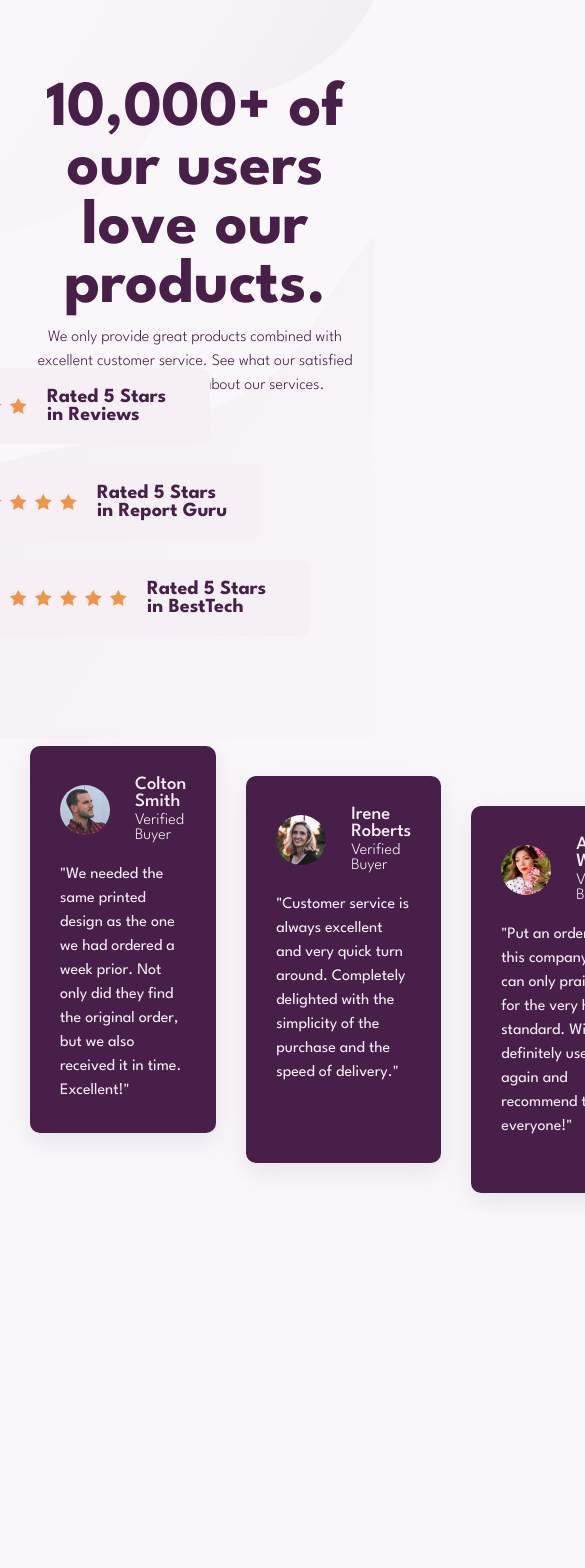
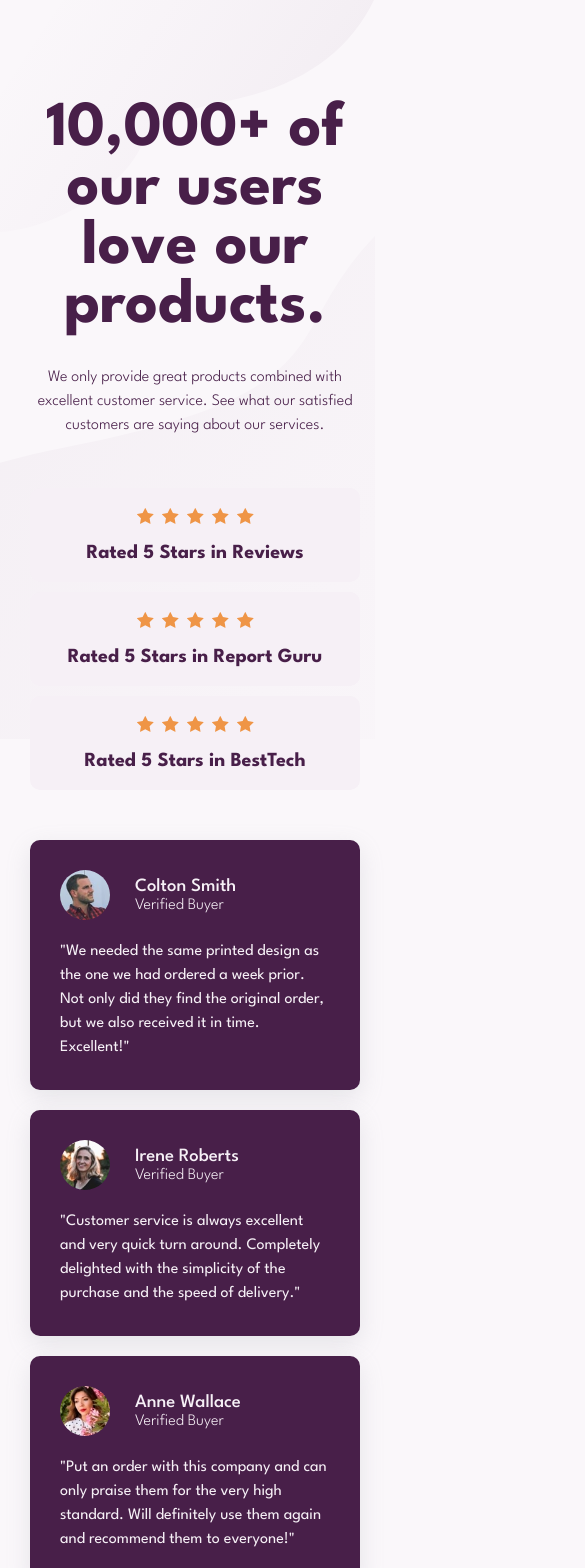
Before and after one commit to sparklaunch/Social-Proof-Section, a Next.js app: page / in a window 390 px wide. Shown: the top 1568 px of the page, 585 px wide, since content can reach past the window. Before the commit the page ends 1213 px from the top, so only its background shows below. Built offline with nearby package versions, Linux system fonts and the light colour scheme.

Commit message:
스타일 개선: Home, Review, Rating 컴포넌트의 레이아웃 및 여백 조정

```diff
--- a/src/app/Home.module.css
+++ b/src/app/Home.module.css
@@ -97,15 +97,19 @@
 
 	.main {
 		width: 100%;
-		padding: 80px 30px;
+		padding: 100px 30px;
+		gap: 50px;
 	}
 
 	.top {
 		flex-direction: column;
+		align-items: stretch;
+		gap: 50px;
 	}
 
 	.header {
 		width: 100%;
+		gap: 30px;
 	}
 
 	.heading {
@@ -115,4 +119,10 @@
 	.subtitle {
 		text-align: center;
 	}
+
+	.bottom {
+		display: flex;
+		flex-direction: column;
+		gap: 20px;
+	}
 }
--- a/src/shared/ui/Rating.module.css
+++ b/src/shared/ui/Rating.module.css
@@ -18,3 +18,10 @@
 	font-weight: 700;
 	font-size: 20px;
 }
+
+@media (max-width: 1000px) {
+	.card {
+		position: static;
+		flex-direction: column;
+	}
+}
--- a/src/shared/ui/Review.module.css
+++ b/src/shared/ui/Review.module.css
@@ -47,3 +47,9 @@
 .content::after {
 	content: '"';
 }
+
+@media (max-width: 1000px) {
+	.card {
+		position: static;
+	}
+}
```
